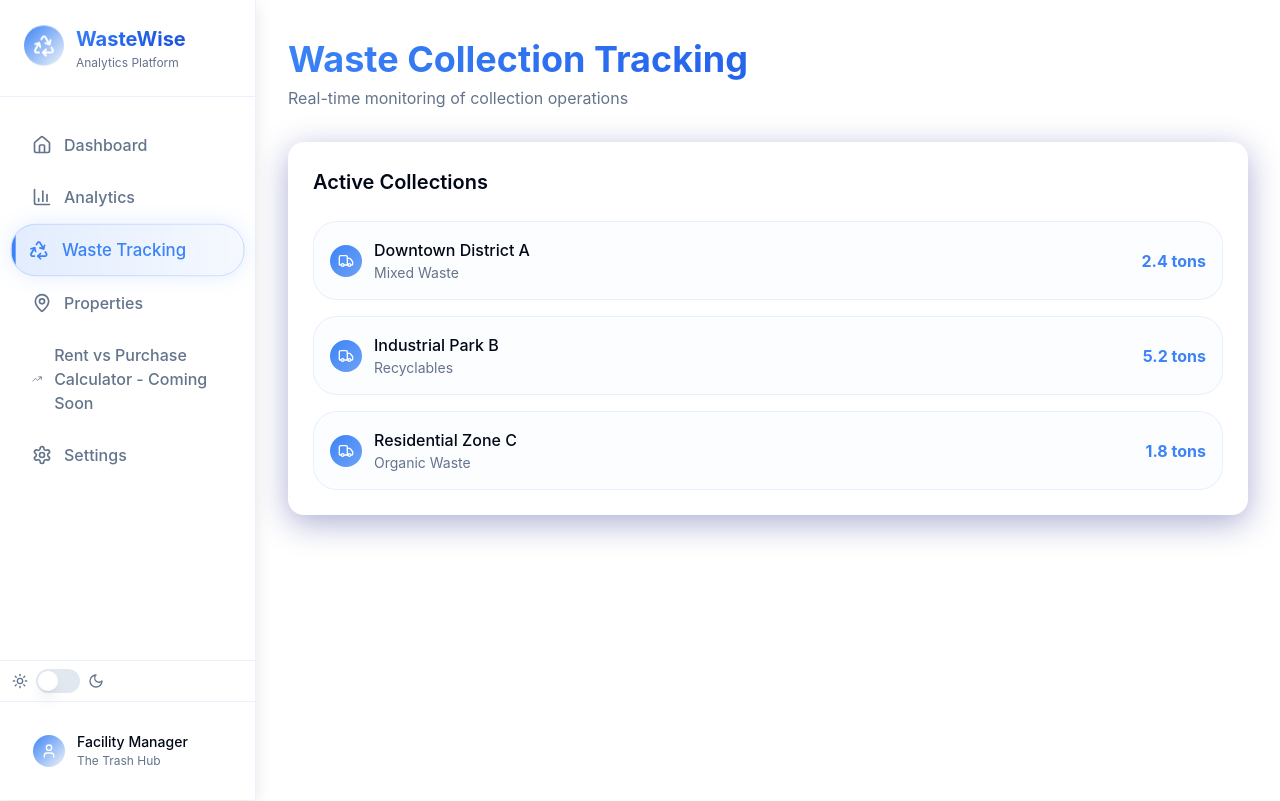
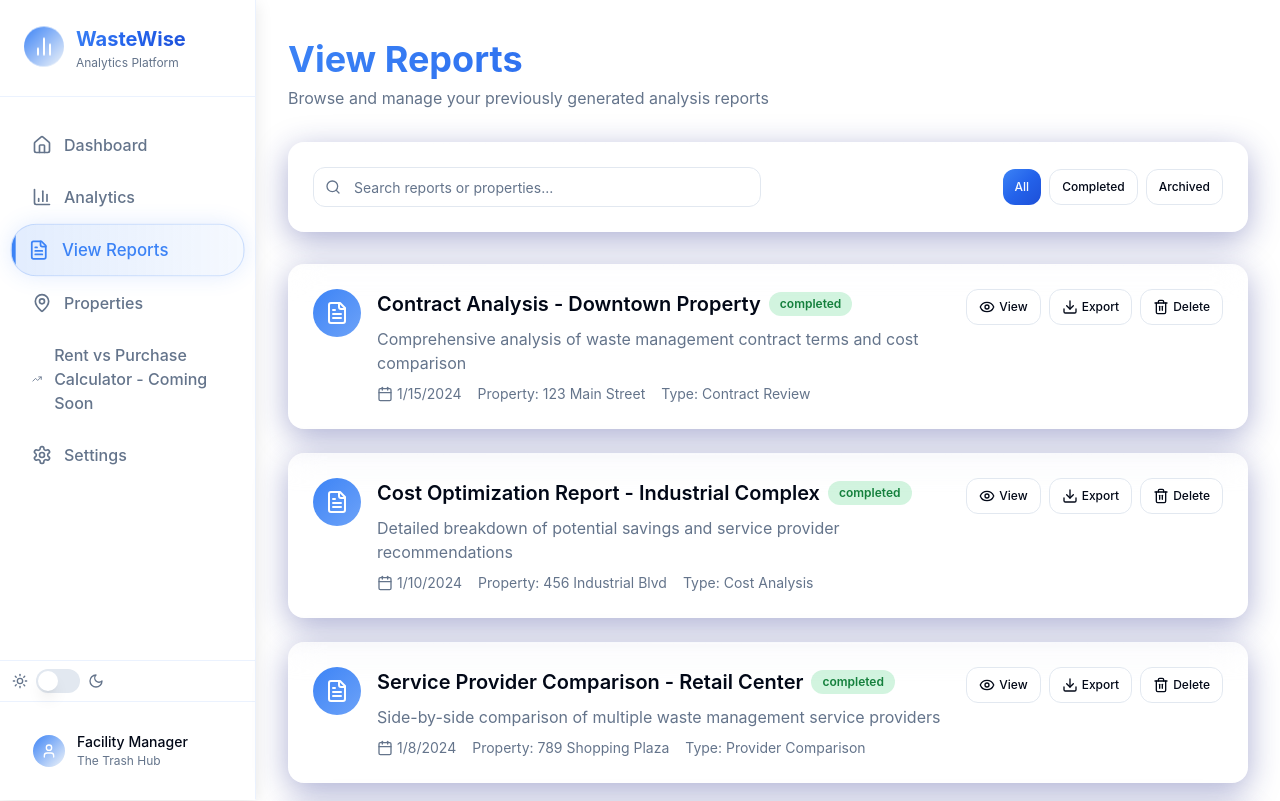
Before and after one commit to tryinhard1080/professional-admin-dashboard-880, a React (Vite) app: page /transactions in a window 1280 px wide. Shown: the top 801 px of the page. Built offline with nearby package versions, Linux system fonts and the light colour scheme.

Commit message:
Refactor: Transform Waste Tracking page
Transform WasteTracking.tsx into ViewReports.tsx, update Dashboard for report generation, and enhance Analytics page for report viewing.

```diff
--- a/src/App.tsx
+++ b/src/App.tsx
@@ -8,7 +8,7 @@ import Sidebar from "@/components/Sidebar";
 import Landing from "./pages/Landing";
 import Dashboard from "./pages/Dashboard";
 import Analytics from "./pages/Analytics";
-import WasteTracking from "./pages/WasteTracking";
+import ViewReports from "./pages/ViewReports";
 import Properties from "./pages/Properties";
 import CostOptimization from "./pages/CostOptimization";
 import Settings from "./pages/Settings";
@@ -34,7 +34,7 @@ const App = () => (
                     <Routes>
                       <Route path="/dashboard" element={<Dashboard />} />
                       <Route path="/analytics" element={<Analytics />} />
-                      <Route path="/transactions" element={<WasteTracking />} />
+                      <Route path="/transactions" element={<ViewReports />} />
                       <Route path="/notifications" element={<Properties />} />
                       <Route path="/profile" element={<CostOptimization />} />
                       <Route path="/settings" element={<Settings />} />
--- a/src/components/Sidebar.tsx
+++ b/src/components/Sidebar.tsx
@@ -1,4 +1,4 @@
-import { Home, BarChart3, Recycle, MapPin, TrendingUp, Settings, User, Bell } from "lucide-react";
+import { Home, BarChart3, FileText, MapPin, TrendingUp, Settings, User, Bell, BarChart2 } from "lucide-react";
 import { cn } from "@/lib/utils";
 import { Link, useLocation } from "react-router-dom";
 import { ThemeToggle } from "./ThemeToggle";
@@ -6,7 +6,7 @@ import { ThemeToggle } from "./ThemeToggle";
 const menuItems = [
   { icon: Home, label: "Dashboard", path: "/dashboard" },
   { icon: BarChart3, label: "Analytics", path: "/analytics" },
-  { icon: Recycle, label: "Waste Tracking", path: "/transactions" },
+  { icon: FileText, label: "View Reports", path: "/transactions" },
   { icon: MapPin, label: "Properties", path: "/notifications" },
   { icon: TrendingUp, label: "Rent vs Purchase Calculator - Coming Soon", path: "/profile" },
   { icon: Settings, label: "Settings", path: "/settings" },
@@ -21,7 +21,7 @@ const Sidebar = () => {
         <div className="p-6 border-b border-primary/10">
           <div className="flex items-center gap-3 hover-scale cursor-pointer">
             <div className="w-10 h-10 rounded-xl bg-gradient-to-br from-primary to-accent flex items-center justify-center hover:shadow-glow transition-all duration-300 animate-float">
-              <Recycle className="h-6 w-6 text-white" />
+              <BarChart2 className="h-6 w-6 text-white" />
             </div>
             <div>
               <h2 className="text-xl font-bold gradient-text">WasteWise</h2>
--- a/src/pages/Analytics.tsx
+++ b/src/pages/Analytics.tsx
@@ -1,10 +1,33 @@
 import { Card } from "@/components/ui/card";
 import { Badge } from "@/components/ui/badge";
-import { Building2, FileText, DollarSign, TrendingDown, TrendingUp, AlertTriangle, CheckCircle, Calendar, MapPin } from "lucide-react";
+import { Button } from "@/components/ui/button";
+import { Building2, FileText, DollarSign, TrendingDown, TrendingUp, AlertTriangle, CheckCircle, Calendar, MapPin, ArrowLeft, Download, Share2 } from "lucide-react";
+import { Link } from "react-router-dom";
 
 const Analytics = () => {
   return (
     <div className="space-y-6 max-w-none w-full animate-fade-in">
+      {/* Navigation Header */}
+      <div className="flex items-center justify-between">
+        <Link to="/transactions">
+          <Button variant="outline" size="sm">
+            <ArrowLeft className="h-4 w-4 mr-2" />
+            Back to Reports
+          </Button>
+        </Link>
+
+        <div className="flex items-center gap-2">
+          <Button variant="outline" size="sm">
+            <Share2 className="h-4 w-4 mr-2" />
+            Share
+          </Button>
+          <Button variant="outline" size="sm">
+            <Download className="h-4 w-4 mr-2" />
+            Export PDF
+          </Button>
+        </div>
+      </div>
+
       {/* Header Section */}
       <div className="bg-gradient-to-r from-primary/10 to-accent/10 rounded-xl p-6 border border-primary/20">
         <div className="flex items-center justify-between mb-4">
--- a/src/pages/Dashboard.tsx
+++ b/src/pages/Dashboard.tsx
@@ -449,7 +449,7 @@ const Index = () => {
                   size="lg"
                 >
                   <Brain className="mr-2 h-5 w-5" />
-                  Start Analysis ({uploadedFiles.filter(f => f.status === 'ready').length} files)
+                  Generate Report ({uploadedFiles.filter(f => f.status === 'ready').length} files)
                 </Button>
               </div>
 
--- /dev/null
+++ b/src/pages/ViewReports.tsx
@@ -0,0 +1,180 @@
+import { Card } from "@/components/ui/card";
+import { Button } from "@/components/ui/button";
+import { Badge } from "@/components/ui/badge";
+import { Input } from "@/components/ui/input";
+import { FileText, Calendar, Search, Download, Eye, Trash2, Filter } from "lucide-react";
+import { useState } from "react";
+
+const ViewReports = () => {
+  const [searchTerm, setSearchTerm] = useState("");
+  const [filterStatus, setFilterStatus] = useState("all");
+
+  // Mock data for previously generated reports
+  const reports = [
+    {
+      id: 1,
+      title: "Contract Analysis - Downtown Property",
+      property: "123 Main Street",
+      type: "Contract Review",
+      createdDate: "2024-01-15",
+      status: "completed",
+      description: "Comprehensive analysis of waste management contract terms and cost comparison"
+    },
+    {
+      id: 2,
+      title: "Cost Optimization Report - Industrial Complex",
+      property: "456 Industrial Blvd",
+      type: "Cost Analysis",
+      createdDate: "2024-01-10",
+      status: "completed",
+      description: "Detailed breakdown of potential savings and service provider recommendations"
+    },
+    {
+      id: 3,
+      title: "Service Provider Comparison - Retail Center",
+      property: "789 Shopping Plaza",
+      type: "Provider Comparison",
+      createdDate: "2024-01-08",
+      status: "completed",
+      description: "Side-by-side comparison of multiple waste management service providers"
+    },
+    {
+      id: 4,
+      title: "Invoice Analysis - Office Building",
+      property: "321 Business Park",
+      type: "Invoice Review",
+      createdDate: "2024-01-05",
+      status: "archived",
+      description: "Monthly invoice verification and cost tracking analysis"
+    }
+  ];
+
+  const getStatusColor = (status: string) => {
+    switch (status) {
+      case "completed": return "bg-green-500/20 text-green-700 dark:text-green-300";
+      case "draft": return "bg-yellow-500/20 text-yellow-700 dark:text-yellow-300";
+      case "archived": return "bg-gray-500/20 text-gray-700 dark:text-gray-300";
+      default: return "bg-blue-500/20 text-blue-700 dark:text-blue-300";
+    }
+  };
+
+  const filteredReports = reports.filter(report => {
+    const matchesSearch = report.title.toLowerCase().includes(searchTerm.toLowerCase()) ||
+                         report.property.toLowerCase().includes(searchTerm.toLowerCase());
+    const matchesFilter = filterStatus === "all" || report.status === filterStatus;
+    return matchesSearch && matchesFilter;
+  });
+
+  return (
+    <div className="space-y-8">
+      <header className="animate-fade-in">
+        <h1 className="text-4xl font-bold gradient-text">View Reports</h1>
+        <p className="text-muted-foreground">Browse and manage your previously generated analysis reports</p>
+      </header>
+
+      {/* Search and Filter Controls */}
+      <Card className="glass-card p-6">
+        <div className="flex flex-col sm:flex-row gap-4 items-center justify-between">
+          <div className="relative flex-1 max-w-md">
+            <Search className="absolute left-3 top-1/2 transform -translate-y-1/2 text-muted-foreground h-4 w-4" />
+            <Input
+              placeholder="Search reports or properties..."
+              value={searchTerm}
+              onChange={(e) => setSearchTerm(e.target.value)}
+              className="pl-10"
+            />
+          </div>
+
+          <div className="flex gap-2">
+            <Button
+              variant={filterStatus === "all" ? "default" : "outline"}
+              size="sm"
+              onClick={() => setFilterStatus("all")}
+            >
+              All
+            </Button>
+            <Button
+              variant={filterStatus === "completed" ? "default" : "outline"}
+              size="sm"
+              onClick={() => setFilterStatus("completed")}
+            >
+              Completed
+            </Button>
+            <Button
+              variant={filterStatus === "archived" ? "default" : "outline"}
+              size="sm"
+              onClick={() => setFilterStatus("archived")}
+            >
+              Archived
+            </Button>
+          </div>
+        </div>
+      </Card>
+
+      {/* Reports List */}
+      <div className="grid gap-6">
+        {filteredReports.map((report) => (
+          <Card key={report.id} className="glass-card p-6 hover-lift transition-all duration-300">
+            <div className="flex items-start justify-between">
+              <div className="flex items-start space-x-4 flex-1">
+                <div className="p-3 bg-gradient-to-br from-primary to-primary-glow rounded-xl">
+                  <FileText className="h-6 w-6 text-white" />
+                </div>
+
+                <div className="flex-1">
+                  <div className="flex items-center gap-2 mb-2">
+                    <h3 className="text-xl font-semibold text-foreground">{report.title}</h3>
+                    <Badge className={getStatusColor(report.status)}>
+                      {report.status}
+                    </Badge>
+                  </div>
+
+                  <p className="text-muted-foreground mb-2">{report.description}</p>
+
+                  <div className="flex items-center gap-4 text-sm text-muted-foreground">
+                    <span className="flex items-center gap-1">
+                      <Calendar className="h-4 w-4" />
+                      {new Date(report.createdDate).toLocaleDateString()}
+                    </span>
+                    <span>Property: {report.property}</span>
+                    <span>Type: {report.type}</span>
+                  </div>
+                </div>
+              </div>
+
+              <div className="flex items-center gap-2">
+                <Button variant="outline" size="sm">
+                  <Eye className="h-4 w-4 mr-1" />
+                  View
+                </Button>
+                <Button variant="outline" size="sm">
+                  <Download className="h-4 w-4 mr-1" />
+                  Export
+                </Button>
+                <Button variant="outline" size="sm">
+                  <Trash2 className="h-4 w-4 mr-1" />
+                  Delete
+                </Button>
+              </div>
+            </div>
+          </Card>
+        ))}
+      </div>
+
+      {filteredReports.length === 0 && (
+        <Card className="glass-card p-12 text-center">
+          <FileText className="h-12 w-12 text-muted-foreground mx-auto mb-4" />
+          <h3 className="text-lg font-semibold text-foreground mb-2">No reports found</h3>
+          <p className="text-muted-foreground">
+            {searchTerm || filterStatus !== "all"
+              ? "Try adjusting your search or filter criteria"
+              : "Generate your first report from the Dashboard to see it here"
+            }
+          </p>
+        </Card>
+      )}
+    </div>
+  );
+};
+
+export default ViewReports;
--- a/src/pages/WasteTracking.tsx
+++ /dev/null
@@ -1,41 +0,0 @@
-import { Card } from "@/components/ui/card";
-import { Truck, MapPin, Clock, Recycle } from "lucide-react";
-
-const WasteTracking = () => {
-  return (
-    <div className="space-y-8">
-      <header className="animate-fade-in">
-        <h1 className="text-4xl font-bold gradient-text">Waste Collection Tracking</h1>
-        <p className="text-muted-foreground">Real-time monitoring of collection operations</p>
-      </header>
-
-      <Card className="glass-card p-6">
-        <h3 className="text-xl font-semibold mb-6 text-foreground">Active Collections</h3>
-        <div className="space-y-4">
-          {[
-            { location: "Downtown District A", type: "Mixed Waste", amount: "2.4 tons", status: "completed" },
-            { location: "Industrial Park B", type: "Recyclables", amount: "5.2 tons", status: "in-progress" },
-            { location: "Residential Zone C", type: "Organic Waste", amount: "1.8 tons", status: "scheduled" }
-          ].map((collection, i) => (
-            <div key={i} className="p-4 rounded-xl bg-muted/20 backdrop-blur-sm border border-primary/10">
-              <div className="flex items-center justify-between">
-                <div className="flex items-center space-x-3">
-                  <div className="p-2 bg-gradient-to-br from-primary to-primary-glow rounded-full">
-                    <Truck className="h-4 w-4 text-white" />
-                  </div>
-                  <div>
-                    <p className="font-medium text-foreground">{collection.location}</p>
-                    <p className="text-sm text-muted-foreground">{collection.type}</p>
-                  </div>
-                </div>
-                <p className="font-bold text-primary">{collection.amount}</p>
-              </div>
-            </div>
-          ))}
-        </div>
-      </Card>
-    </div>
-  );
-};
-
-export default WasteTracking;
```
